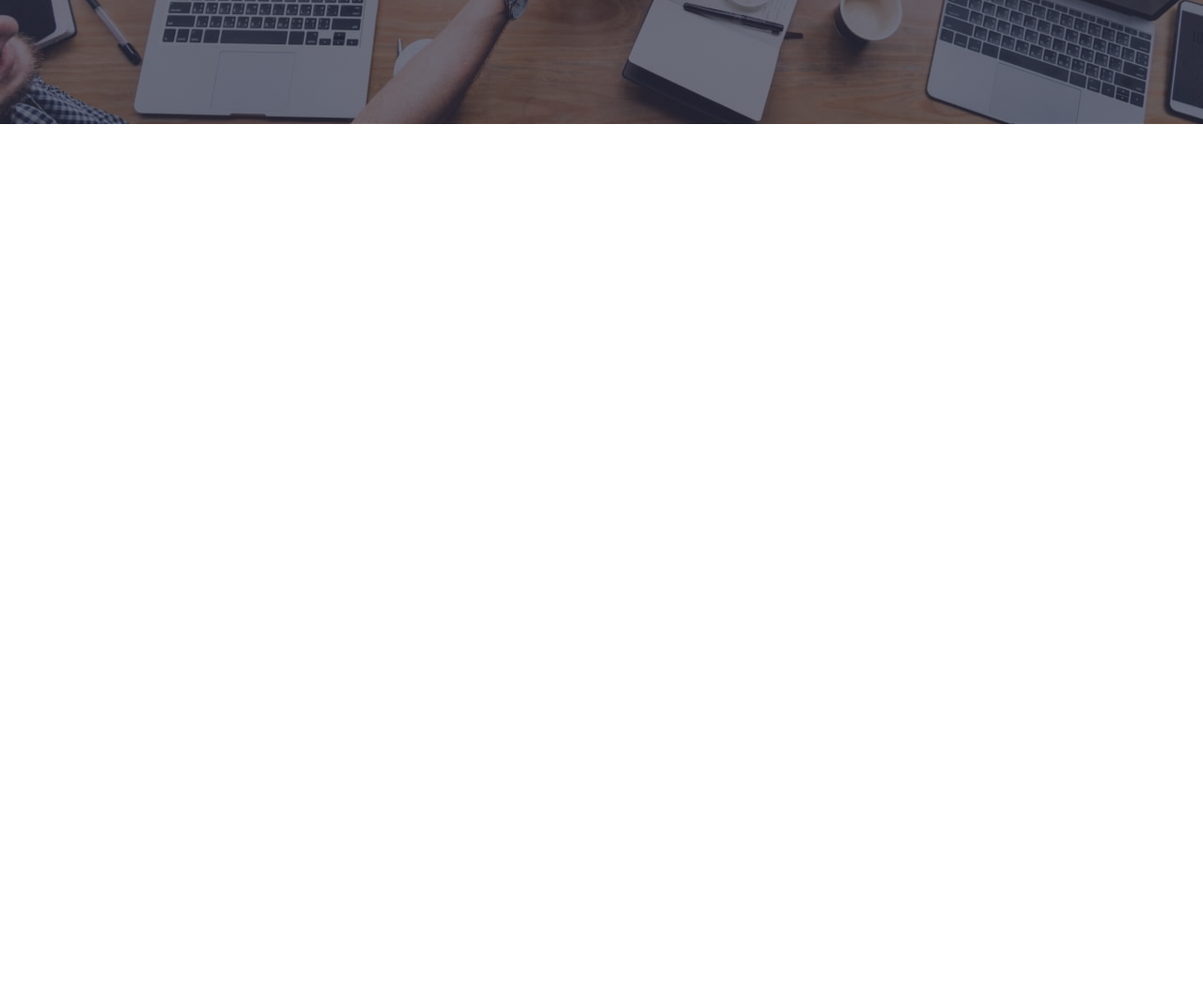
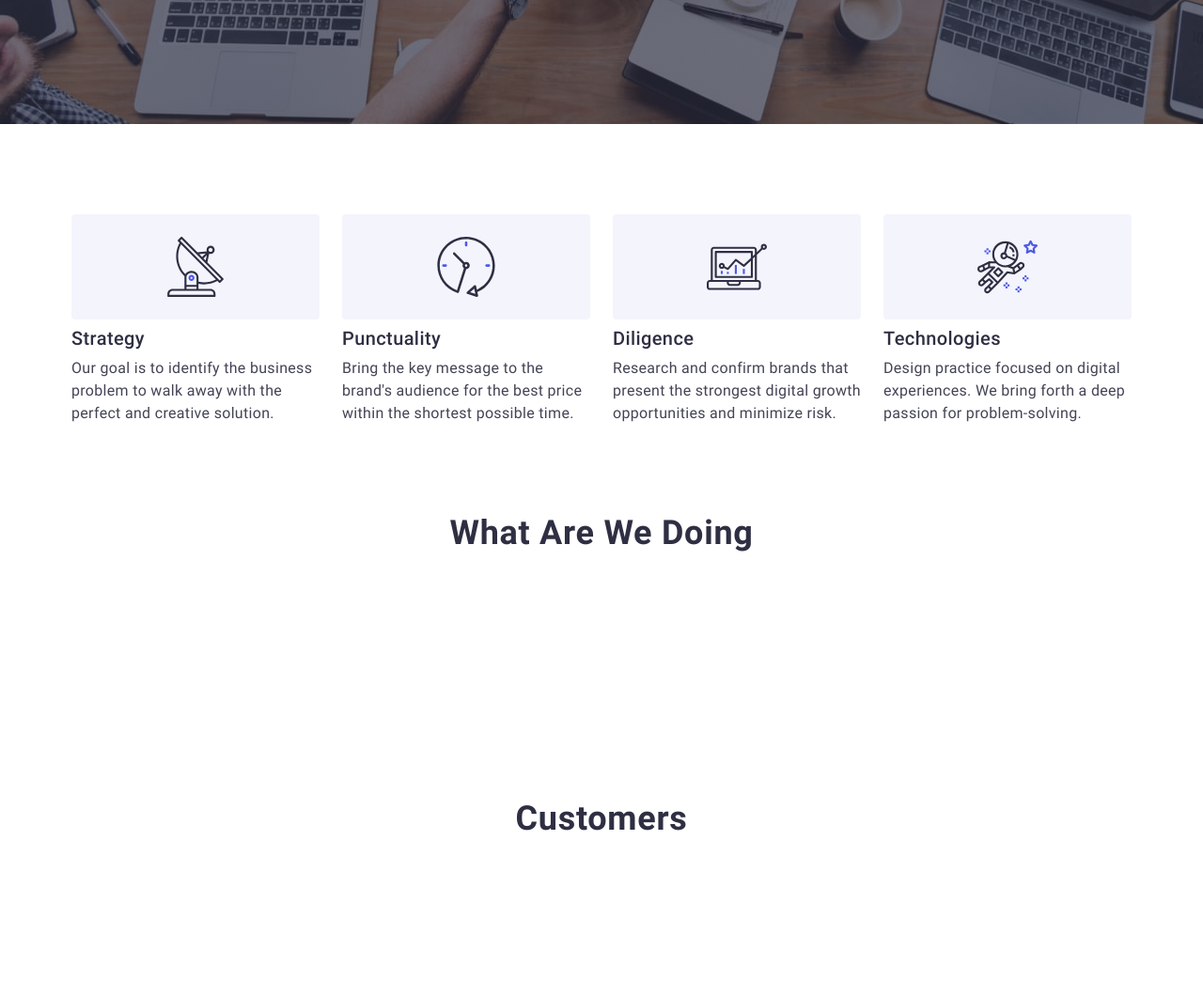
Before and after one commit to MykytaOlenykov/goit-mcs-markup-hw-06, a website with bundled scripts: page index.html in a window 1280 px wide. Shown: the part 540-1600 px from the top of the page at 94% size. Before the commit the page ends 800 px from the top, so only its background shows below. Built offline with nearby package versions, Linux system fonts and the light colour scheme.

Commit message:
refactor advantages

```diff
--- a/css/styles.css
+++ b/css/styles.css
@@ -85,8 +85,7 @@ img {
 }
 
 .section {
-  display: none;
-  padding: 120px 0;
+  padding: 96px 0;
 }
 
 .section--pt-0 {
@@ -717,23 +716,18 @@ img {
 
 .advantages-list {
   display: flex;
-  gap: 24px;
+  justify-content: center;
+  flex-wrap: wrap;
+  row-gap: 72px;
+  column-gap: 24px;
 }
 
 .advantages-list__item {
-  flex-basis: calc((100% - 24px * 3) / 4);
+  flex-basis: 396px;
 }
 
 .advantages-list__box {
-  display: flex;
-  justify-content: center;
-  align-items: center;
-  margin-bottom: 8px;
-  width: 100%;
-  height: 112px;
-
-  background-color: var(--secondary-bg);
-  border-radius: 4px;
+  display: none;
 }
 
 .advantages-list__icon {
@@ -745,10 +739,53 @@ img {
   margin-bottom: 8px;
 }
 
+@media screen and (max-width: 1157px) {
+  .advantages-list__description {
+    font-weight: 500;
+  }
+
+  .advantages-list__title {
+    font-weight: 700;
+    font-size: 36px;
+    line-height: 111%;
+    text-transform: capitalize;
+    text-align: center;
+  }
+}
+
+@media screen and (min-width: 768px) {
+  .advantages-list__item {
+    flex-basis: 356px;
+  }
+
+  .advantages-list__title {
+    text-align: start;
+  }
+}
+
+@media screen and (min-width: 1158px) {
+  .advantages-list__item {
+    flex-basis: calc((100% - 24px * 3) / 4);
+  }
+
+  .advantages-list__box {
+    display: flex;
+    justify-content: center;
+    align-items: center;
+    margin-bottom: 8px;
+    width: 100%;
+    height: 112px;
+
+    background-color: var(--secondary-bg);
+    border-radius: 4px;
+  }
+}
+
 /* Services section */
 
 .services-list {
   display: flex;
+  display: none;
   gap: 24px;
 }
 
@@ -767,6 +804,8 @@ img {
 /* Team section */
 
 .team-section {
+  display: none;
+
   background-color: var(--secondary-bg);
 }
 
@@ -818,6 +857,8 @@ img {
 
 .customers-list {
   display: flex;
+  display: none;
+
   align-items: center;
   gap: 24px;
 }
--- a/index.html
+++ b/index.html
@@ -164,7 +164,7 @@
                 </svg>
               </div>
               <h3 class="title advantages-list__title">Strategy</h3>
-              <p class="description">
+              <p class="description advantages-list__description">
                 Our goal is to identify the business problem to walk away with
                 the perfect and creative solution.
               </p>
@@ -176,7 +176,7 @@
                 </svg>
               </div>
               <h3 class="title advantages-list__title">Punctuality</h3>
-              <p class="description">
+              <p class="description advantages-list__description">
                 Bring the key message to the brand's audience for the best price
                 within the shortest possible time.
               </p>
@@ -188,7 +188,7 @@
                 </svg>
               </div>
               <h3 class="title advantages-list__title">Diligence</h3>
-              <p class="description">
+              <p class="description advantages-list__description">
                 Research and confirm brands that present the strongest digital
                 growth opportunities and minimize risk.
               </p>
@@ -200,7 +200,7 @@
                 </svg>
               </div>
               <h3 class="title advantages-list__title">Technologies</h3>
-              <p class="description">
+              <p class="description advantages-list__description">
                 Design practice focused on digital experiences. We bring forth a
                 deep passion for problem-solving.
               </p>
```
